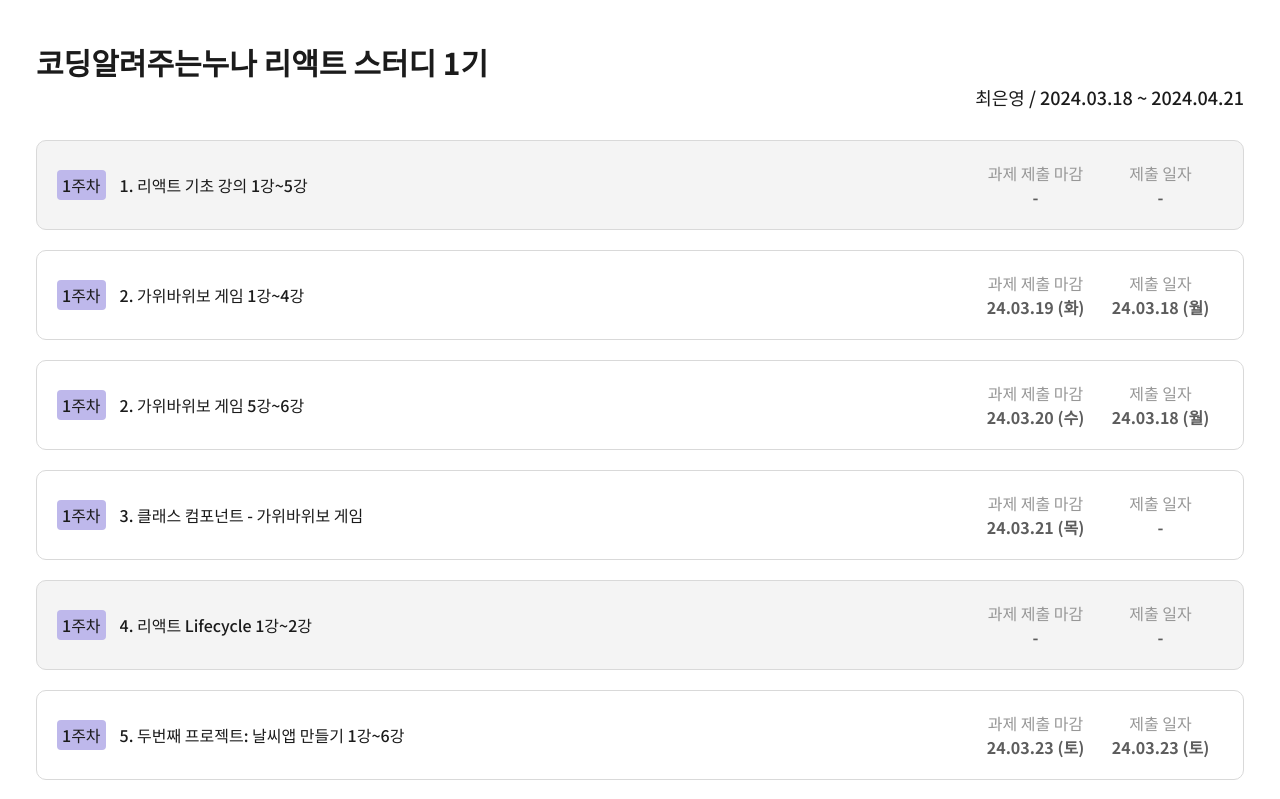
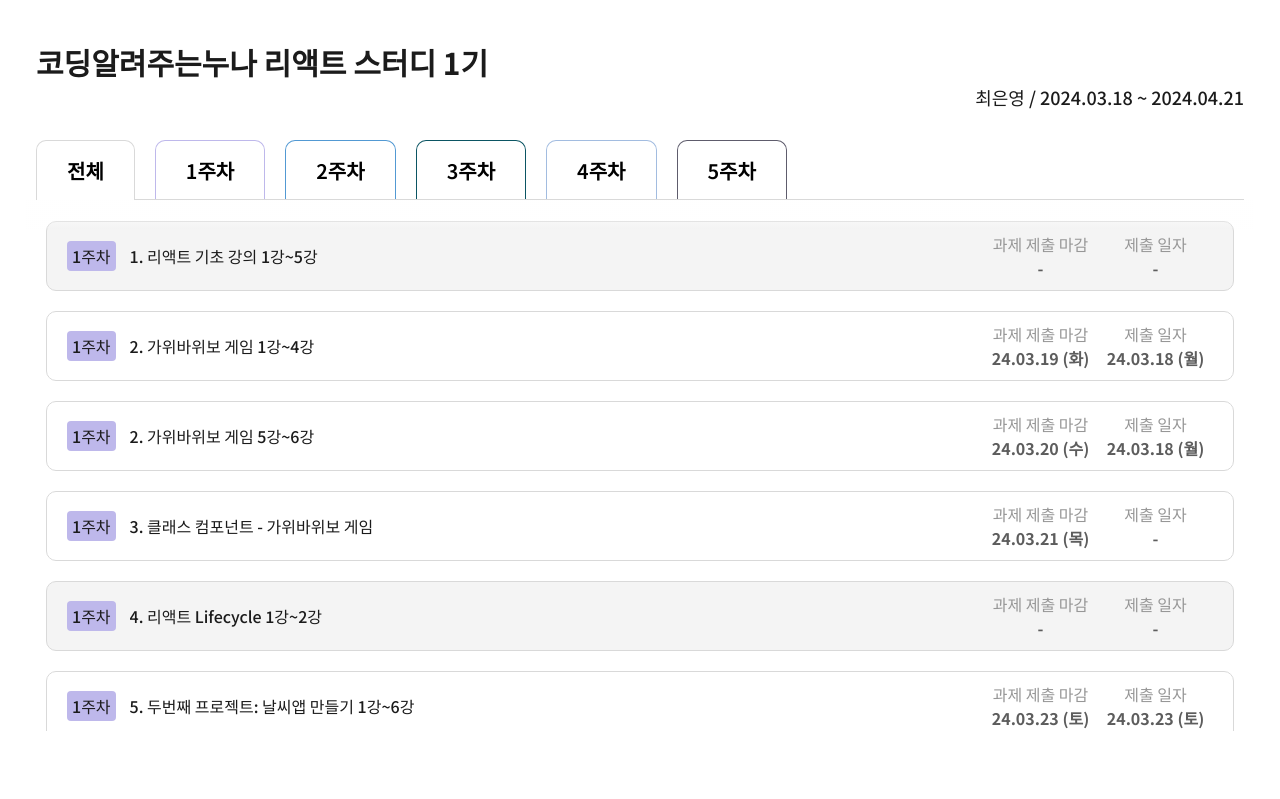
Before and after one commit to atelier2430/study_noona, a React (Create React App) app: page / in a window 1280 px wide. Shown: the top 799 px of the page. Built offline with nearby package versions, Linux system fonts and the light colour scheme.

Commit message:
[MODIFY] 인덱스 페이지 수정

```diff
--- a/src/assets/css/common.css
+++ b/src/assets/css/common.css
@@ -24,31 +24,130 @@ strong {
 }
 
 .wrap {
-  min-height: 100vh;
+  display: flex;
+  flex-direction: column;
+  height: 100vh;
   padding: 10px 36px 40px;
 }
 .wrap h1 {
-  position: -webkit-sticky;
-  position: sticky;
-  top: 0;
+  flex-shrink: 0;
   padding: 30px 0;
   background-color: #fff;
   font-size: 3rem;
+  word-break: keep-all;
 }
 .wrap h1 div {
   padding-left: 10px;
   font-size: 1.8rem;
   text-align: right;
 }
+.wrap .tab-head {
+  position: relative;
+  display: flex;
+  align-items: center;
+  flex-wrap: wrap;
+  flex-shrink: 0;
+  gap: 2rem;
+  max-width: 100%;
+  padding-bottom: 3rem;
+  /* overflow-x: auto; */
+  z-index: 10;
+}
+.wrap .tab-head::-webkit-scrollbar {
+  display: none;
+}
+.wrap .tab-head::before {
+  content: '';
+  display: block;
+  position: absolute;
+  bottom: 3rem;
+  left: 0;
+  z-index: 10;
+  width: 100%;
+  height: 1px;
+  background-color: #d9d9d9;
+}
+.wrap .tab-head.selected-1::before { background-color: #BEB8EB; }
+.wrap .tab-head.selected-2::before { background-color: #5299D3; }
+.wrap .tab-head.selected-3::before { background-color: #0B5563; }
+.wrap .tab-head.selected-4::before { background-color: #A2BCE0; }
+.wrap .tab-head.selected-5::before { background-color: #5E5C6C; }
+.wrap .tab-head::after {
+  content: '';
+  display: block;
+  position: absolute;
+  bottom: 0;
+  left: -10px;
+  right: -10px;
+  height: 3rem;
+  background: linear-gradient(to bottom, #fff, transparent);
+  transform: translateY(-0px);
+}
+.wrap .tab-head .tab {
+  position: relative;
+  padding: 1.5rem 3rem;
+  border-radius: 1rem 1rem 0 0;
+  border: 1px solid #d9d9d9;
+  border-bottom-width: 0;
+  background-color: #fff;
+  font-size: 2rem;
+  font-weight: 600;
+  white-space: nowrap;
+}
+.wrap .tab-head .tab-01 { border-color: #BEB8EB; }
+.wrap .tab-head .tab-02 { border-color: #5299D3; }
+.wrap .tab-head .tab-03 { border-color: #0B5563; }
+.wrap .tab-head .tab-04 { border-color: #A2BCE0; }
+.wrap .tab-head .tab-05 { border-color: #5E5C6C; }
+.wrap .tab-head .tab.selected,
+.wrap .tab-head .tab:hover {
+  z-index: 10;
+}
+.wrap .tab-body {
+  position: relative;
+  top: 1px;
+  flex-grow: 0;
+  padding: 2rem 1rem;
+  transform: translateY(-3rem);
+  overflow: auto;
+}
+.wrap .tab-body::-webkit-scrollbar {
+  width: 18px;
+  height: 100%;
+  background-color: #fff;
+}
+.wrap .tab-body::-webkit-scrollbar-track {
+  background-color: #fff;
+  border-left: 4px solid transparent;
+  border-right: 4px solid transparent;
+  border-top: 4px solid transparent;
+  border-bottom: 4px solid transparent;
+  -webkit-background-clip: content-box;
+  background-clip: content-box;
+  border-radius: 500px;
+}
+.wrap .tab-body::-webkit-scrollbar-thumb {
+  background-color: rgba(130, 130, 130, 0.2);
+  border-left: 6px solid transparent;
+  border-right: 6px solid transparent;
+  border-top: 6px solid transparent;
+  border-bottom: 6px solid transparent;-webkit-background-clip: content-box;
+  background-clip: content-box;
+  border-radius: 500px;
+}
+
+
 .wrap .list {}
 .wrap .list .item {
   margin-bottom: 20px;
 }
 .wrap .list .item a {
   display: flex;
+  justify-content: center;
   align-items: center;
+  flex-wrap: wrap;
   gap: 14px;
-  padding: 20px;
+  padding: 10px 20px;
   border: 1px solid #d9d9d9;
   border-radius: 10px;
   font-size: 1.6rem;
@@ -58,10 +157,11 @@ strong {
 }
 .wrap .list .item.has-assign a:hover {
   background-color: #fff;
-  box-shadow: 2px 4px 18px rgba(0,0,0,0.25);
+  box-shadow: 2px 4px 10px rgba(0,0,0,0.25);
 }
 .wrap .list .item .tag {
   display: block;
+  flex-shrink: 0;
   padding: 3px 5px;
   border-radius: 4px;
 }
@@ -70,15 +170,18 @@ strong {
 }
 .wrap .list .item .tag02 {
   background-color: #5299D3;
+  color: #fff;
 }
 .wrap .list .item .tag03 {
   background-color: #0B5563;
+  color: #fff;
 }
 .wrap .list .item .tag04 {
   background-color: #A2BCE0;
 }
 .wrap .list .item .tag05 {
   background-color: #5E5C6C;
+  color: #fff;
 }
 .wrap .list .item .title {
   flex: 1;
@@ -91,7 +194,8 @@ strong {
 }
 .wrap .list .item .date-area {
   display: flex;
-  width: 250px;
+  flex-shrink: 0;
+  width: 230px;
 }
 .wrap .list .item .date {
   display: flex;
@@ -125,3 +229,34 @@ strong {
 .loading-area.show {
   display: flex;
 }
+
+@media all and (max-width: 1024px){
+  .wrap .tab-head {
+    gap: 1rem;
+  }
+  .wrap .tab-head::before {
+    display: none;
+  }
+  .wrap .tab-head .tab {
+    padding: 3px 5px 4px;
+    border-radius: 4px;
+    border-bottom-width: 1px;
+    font-size: 1.5rem;
+  }
+  .wrap .tab-head .tab.selected { background-color: #d9d9d9;}
+  .wrap .tab-head .tab-01.selected { background-color: #BEB8EB; }
+  .wrap .tab-head .tab-02.selected { background-color: #5299D3; color: #fff; }
+  .wrap .tab-head .tab-03.selected { background-color: #0B5563; color: #fff; }
+  .wrap .tab-head .tab-04.selected { background-color: #A2BCE0; }
+  .wrap .tab-head .tab-05.selected { background-color: #5E5C6C; color: #fff; }
+  .wrap .tab-body {
+    padding: 2rem 0;
+  }
+  .wrap .list .item a {
+    gap: 10px;
+    padding: 10px 11px;
+  }
+  .wrap .list .item .date-area {
+    width: 100%;
+  }
+}
--- /dev/null
+++ b/src/data/data.jsx
@@ -0,0 +1,208 @@
+const AssignmentData = [
+  {
+    id: 1,
+    week: 1,
+    assignmentList: [
+      {
+        id: 1,
+        title: '1. 리액트 기초 강의 1강~5강',
+        dueDate: '',
+        submittedDate: '',
+        url: '',
+      },
+      {
+        id: 2,
+        title: '2. 가위바위보 게임 1강~4강',
+        dueDate: '24.03.19 (화)',
+        submittedDate: '24.03.18 (월)',
+        url: 'rock-paper-scissors',
+      },
+      {
+        id: 3,
+        title: '2. 가위바위보 게임 5강~6강',
+        dueDate: '24.03.20 (수)',
+        submittedDate: '24.03.18 (월)',
+        url: 'rock-paper-scissors',
+      },
+      {
+        id: 4,
+        title: '3. 클래스 컴포넌트 - 가위바위보 게임',
+        dueDate: '24.03.21 (목)',
+        submittedDate: '',
+        url: 'rock-paper-scissors-class',
+      },
+      {
+        id: 5,
+        title: '4. 리액트 Lifecycle 1강~2강',
+        dueDate: '',
+        submittedDate: '',
+        url: '',
+      },
+      {
+        id: 6,
+        title: '5. 두번째 프로젝트: 날씨앱 만들기 1강~6강',
+        dueDate: '24.03.23 (토)',
+        submittedDate: '24.03.23 (토)',
+        url: 'weather',
+      },
+      {
+        id: 7,
+        title: '5. 두번째 프로젝트: 날씨앱 만들기 7강~9강',
+        dueDate: '24.03.24 (일)',
+        submittedDate: '24.03.24 (일)',
+        url: 'weather',
+      },
+    ]
+  },
+  {
+    id: 2,
+    week: 2,
+    assignmentList: [
+      {
+        id: 8,
+        title: '6. 라우터: 멀티 웹페이지를 만드는 법 1강~6강',
+        dueDate: '',
+        submittedDate: '',
+        url: '',
+      },
+      {
+        id: 9,
+        title: '7. 세번째 프로젝트: 쇼핑몰 웹사이트 만들기 1강~5강',
+        dueDate: '24.03.27 (수)',
+        submittedDate: '',
+        url: '',
+      },
+      {
+        id: 10,
+        title: '7. 세번째 프로젝트: 쇼핑몰 웹사이트 만들기 6강~9강',
+        dueDate: '24.03.28 (목)',
+        submittedDate: '',
+        url: '',
+      },
+      {
+        id: 11,
+        title: '7. 세번째 프로젝트: 쇼핑몰 웹사이트 만들기 10강~13강',
+        dueDate: '24.03.29 (금)',
+        submittedDate: '',
+        url: '',
+      },
+      {
+        id: 12,
+        title: '8. Redux: 게임 체인져 1강~6강',
+        dueDate: '24.03.31 (일)',
+        submittedDate: '',
+        url: '',
+      },
+    ]
+  },
+  {
+    id: 3,
+    week: 3,
+    assignmentList: [
+      {
+        id: 13,
+        title: '9. 네번째 프로젝트: 연락처 페이지 만들기 (Redux ver.) 1강~8강',
+        dueDate: '24.04.01 (월)',
+        submittedDate: '',
+        url: '',
+      },
+      {
+        id: 14,
+        title: '10. 리덕스 미들웨어 1강~6강',
+        dueDate: '24.04.02 (화)',
+        submittedDate: '',
+        url: '',
+      },
+      {
+        id: 15,
+        title: '보너스 트랙: 최신 리덕스를 사용하자 - redux toolkit\n보너스 트랙2: createAsnycThunk',
+        dueDate: '24.04.03 (수)',
+        submittedDate: '',
+        url: '',
+      },
+      {
+        id: 16,
+        title: '리액트 쿼리 1강~4강',
+        dueDate: '',
+        submittedDate: '',
+        url: '',
+      },
+      {
+        id: 17,
+        title: '리액트 쿼리 5강~10강',
+        dueDate: '',
+        submittedDate: '',
+        url: '',
+      },
+      {
+        id: 18,
+        title: '12. Netflix 만들기 1강~5강',
+        dueDate: '24.04.06 (토)',
+        submittedDate: '',
+        url: '',
+      },
+      {
+        id: 19,
+        title: '12. Netflix 만들기 6강~7강',
+        dueDate: '24.04.07 (일)',
+        submittedDate: '',
+        url: '',
+      },
+    ]
+  },
+  {
+    id: 4,
+    week: 4,
+    assignmentList: [
+      {
+        id: 20,
+        title: '12. Netflix 만들기 8강~9강',
+        dueDate: '24.04.08 (월)',
+        submittedDate: '',
+        url: '',
+      },
+      {
+        id: 21,
+        title: '12. Netflix 만들기 10강~12강',
+        dueDate: '24.04.09 (화)',
+        submittedDate: '',
+        url: '',
+      },
+      {
+        id: 22,
+        title: '12. Netflix 만들기 13강~14강',
+        dueDate: '24.04.10 (수)',
+        submittedDate: '',
+        url: '',
+      },
+      {
+        id: 23,
+        title: '12. Netflix 만들기 15강',
+        dueDate: '24.04.13 (토)',
+        submittedDate: '',
+        url: '',
+      },
+      {
+        id: 24,
+        title: '그룹 프로젝트 OT 21:00 ~ 23:00',
+        dueDate: '24.04.14 (일)',
+        submittedDate: '',
+        url: '',
+      },
+    ]
+  },
+  {
+    id: 5,
+    week: 5,
+    assignmentList: [
+      {
+        id: 25,
+        title: '그룹 프로젝트 발표 20:00 ~ 23:00',
+        dueDate: '24.04.21 (일)',
+        submittedDate: '',
+        url: '',
+      },
+    ]
+  },
+]
+export default AssignmentData
--- a/src/pages/Index.jsx
+++ b/src/pages/Index.jsx
@@ -1,103 +1,27 @@
-import React from 'react';
+import React, { useEffect, useState } from 'react';
 import IndexItem from '../component/IndexItem';
+import AssignmentData from '../data/data';
 
 function Index() {
-  const assignmentArray = [
-    {
-      week: 1,
-      assignmentList: [
-        {
-          id: 1,
-          title: '1. 리액트 기초 강의 1강~5강',
-          dueDate: '',
-          submittedDate: '',
-          url: '',
-        },
-        {
-          id: 2,
-          title: '2. 가위바위보 게임 1강~4강',
-          dueDate: '24.03.19 (화)',
-          submittedDate: '24.03.18 (월)',
-          url: 'rock-paper-scissors',
-        },
-        {
-          id: 3,
-          title: '2. 가위바위보 게임 5강~6강',
-          dueDate: '24.03.20 (수)',
-          submittedDate: '24.03.18 (월)',
-          url: 'rock-paper-scissors',
-        },
-        {
-          id: 4,
-          title: '3. 클래스 컴포넌트 - 가위바위보 게임',
-          dueDate: '24.03.21 (목)',
-          submittedDate: '',
-          url: 'rock-paper-scissors-class',
-        },
-        {
-          id: 5,
-          title: '4. 리액트 Lifecycle 1강~2강',
-          dueDate: '',
-          submittedDate: '',
-          url: '',
-        },
-        {
-          id: 6,
-          title: '5. 두번째 프로젝트: 날씨앱 만들기 1강~6강',
-          dueDate: '24.03.23 (토)',
-          submittedDate: '24.03.23 (토)',
-          url: 'weather',
-        },
-        {
-          id: 7,
-          title: '5. 두번째 프로젝트: 날씨앱 만들기 7강~9강',
-          dueDate: '24.03.24 (일)',
-          submittedDate: '24.03.24 (일)',
-          url: 'weather',
-        },
-      ]
-    },
-    {
-      week: 2,
-      assignmentList: [
-        {
-          id: 8,
-          title: '6. 라우터: 멀티 웹페이지를 만드는 법 1강~6강',
-          dueDate: '',
-          submittedDate: '',
-          url: '',
-        },
-        {
-          id: 9,
-          title: '7. 세번째 프로젝트: 쇼핑몰 웹사이트 만들기 1강~5강',
-          dueDate: '24.03.27 (수)',
-          submittedDate: '',
-          url: '',
-        },
-        {
-          id: 10,
-          title: '7. 세번째 프로젝트: 쇼핑몰 웹사이트 만들기 6강~9강',
-          dueDate: '24.03.28 (목)',
-          submittedDate: '',
-          url: '',
-        },
-        {
-          id: 11,
-          title: '7. 세번째 프로젝트: 쇼핑몰 웹사이트 만들기 10강~13강',
-          dueDate: '24.03.29 (금)',
-          submittedDate: '',
-          url: '',
-        },
-        {
-          id: 12,
-          title: '8. Redux: 게임 체인져 1강~6강',
-          dueDate: '24.03.31 (일)',
-          submittedDate: '',
-          url: '',
-        },
-      ]
-    },
-  ];
+  const [selectedTab, setSelectedTab] = useState(0);
+  const [filteredAssignments, setFilteredAssignments] = useState([]);
+
+  const handleClickTab = (idx) => {
+    setSelectedTab(idx);
+  }
+
+  useEffect(() => {
+    handleClickTab(0);
+  },[]);
+
+  useEffect(() => {
+    if (selectedTab === 0) {
+      setFilteredAssignments(AssignmentData);
+    } else {
+      const filtered = AssignmentData.filter(assignment => assignment.week === selectedTab);
+      setFilteredAssignments(filtered);
+    }
+  }, [selectedTab]);
 
   return (
     <div className="wrap">
@@ -106,7 +30,24 @@ function Index() {
         <div>최은영 / 2024.03.18 ~ 2024.04.21</div>
       </h1>
 
-      {assignmentArray.map((assignment) => (
+      <div className={`tab-head selected-${selectedTab}`}>
+        <button
+          type="button"
+          className={`tab ${selectedTab === 0 && 'selected'}`}
+          onClick={() => {handleClickTab(0)}}
+          >전체</button>
+        {AssignmentData.map((assignment, index) => (
+          <button
+          type="button"
+          className={`tab tab-0${assignment.week} ${selectedTab === index + 1 && 'selected'}`}
+          key={assignment.week}
+          onClick={() => {handleClickTab(index + 1)}}
+          >{assignment.week}주차</button>
+        ))}
+      </div>
+      <div className="tab-body">
+        <div className="tab-inner">
+          {filteredAssignments.map((assignment) => (
             <ul className="list" key={assignment.week}>
               {assignment.assignmentList.map((item) => (
                 <IndexItem
@@ -121,6 +62,8 @@ function Index() {
             </ul>
           ))}
         </div>
+      </div>
+    </div>
   );
 }
 
```
Lines whose indentation alone changed are shown as unchanged.
